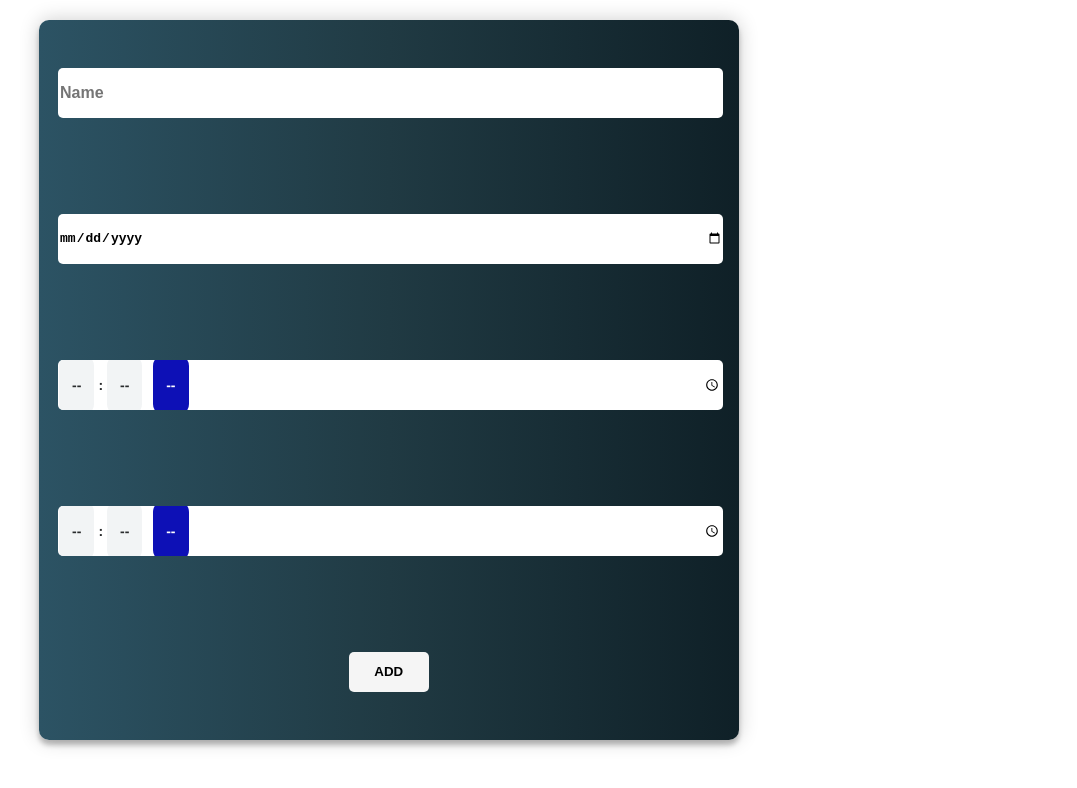
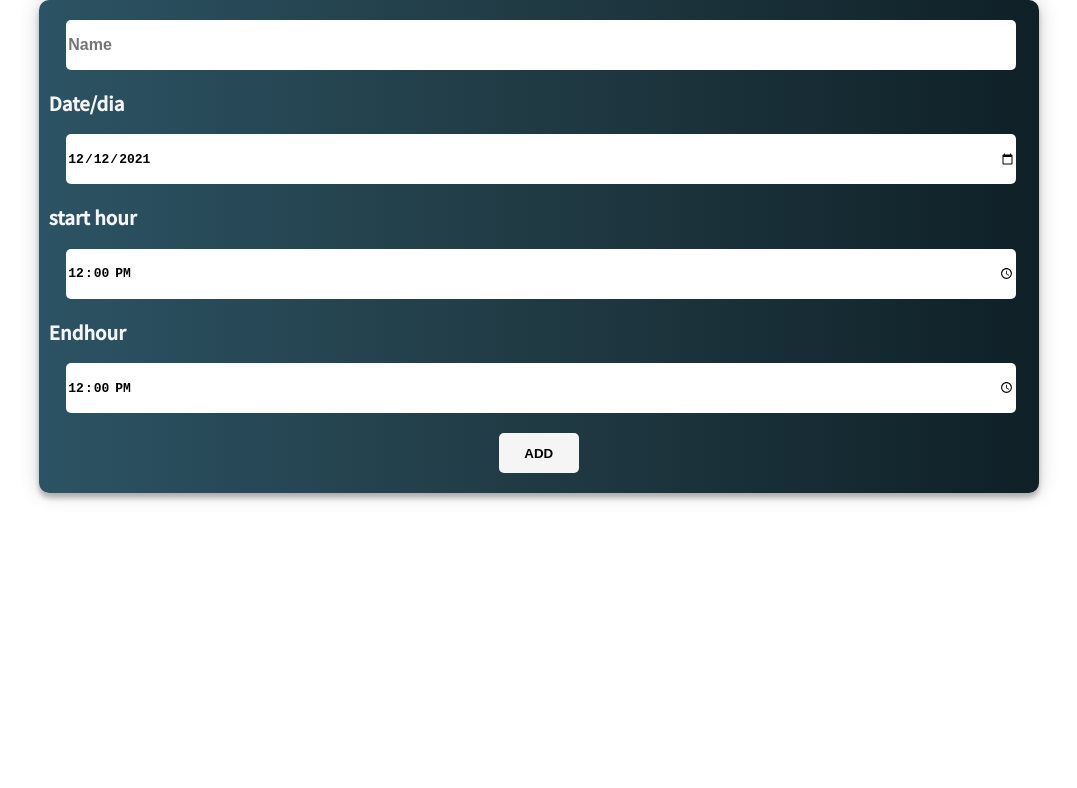
Before and after one commit to joseDelator/joni-hours-front-end, a React (Create React App) app: page / in a window 1280 px wide. Shown: the top 788 px of the page, without its empty margins (114-1191 px from the left). Built offline with nearby package versions, Linux system fonts and the light colour scheme.

Commit message:
styles for time

```diff
--- a/src/compss/Addinghours.js
+++ b/src/compss/Addinghours.js
@@ -4,9 +4,9 @@ export class Addinghours extends Component {
     state={
         time:"",
         name:"",
-        date:"",
-        start: "",
-        end: "",
+        date:"2021-12-12",
+        start: "12:00",
+        end: "12:00",
 
         output: [],
         show:false
@@ -21,10 +21,10 @@ export class Addinghours extends Component {
        e.preventDefault();
         try {
 
+         this.setState({show:false})
+          const response =  await fetch("https://jonis-google-sheet.herokuapp.com/addhours/"+this.state.name+'/'+this.state.date.toString()+"/"+this.state.start.toString()+"/"+this.state.end.toString())
 
-          const response = await fetch("https://jonis-google-sheet.herokuapp.com/addhours/"+this.state.name+'/'+this.state.date.toString()+"/"+this.state.start.toString()+"/"+this.state.end.toString())
-
-          const jsonData = await response.json();
+          const jsonData =  await response.json();
           this.setState({output: jsonData})
           this.setState({time:"", date:"",  start:"", end:"",name:"", show: true})
           console.log(jsonData)
@@ -35,11 +35,11 @@ export class Addinghours extends Component {
       };
 
     render(){
-       var output= this.state.output
+
        const conditional= ()=> {
-           //if(this.state.show){
-          return <h2>{output}</h2>
-         //  }
+           if(this.state.show){
+          return <h2>Time has Been Added</h2>
+         }
        }
 
 
@@ -60,6 +60,7 @@ export class Addinghours extends Component {
                 onChange={this.onChange1}
                 required
                />
+               <h3>Date/dia</h3>
                 <input type="date"
                 placeholder="hours"
                 name="date"
@@ -68,14 +69,14 @@ export class Addinghours extends Component {
                 required
                />
 
-
+                <h3>start hour</h3>
                    <input type="time"
                     value={this.state.start}
                     onChange={this.onChange1}
                     name="start"
                     placeholder="Start"
                     required/>
-
+                  <h3>Endhour</h3>
                   <input type="time"
                     value={this.state.end}
                     onChange={this.onChange1}
--- a/src/compss/css/addinghours.css
+++ b/src/compss/css/addinghours.css
@@ -7,20 +7,14 @@
     min-height: 360px;
     width: 98%;
     border-radius: 10px;
-    max-width: 700px;
+
     box-shadow: 0 0 20px 0 rgba(0, 0, 0, 0.2), 0 5px 5px 0 rgba(0, 0, 0, 0.24);
-    height: 90vh;
+
+    justify-content: center;
     font-family: 'Noto Sans TC', sans-serif;
 
   }
-  form{
-      height: 100%;
-      width: 100%;
-      justify-content: space-around;
-      display: flex;
-      flex-direction: column;
-      align-items: center;
-  }
+
 input{
 
     left: 50%;
@@ -33,11 +27,15 @@ input{
     box-sizing: border-box;
     font-weight: bolder;
   }
+
   input:focus{
     outline: none !important;
 
 
-    color: green;
+
+  }
+  input:nth-child(1){
+    margin-top: 20px;
   }
   button{
 
@@ -49,63 +47,13 @@ input{
     border-radius: 5px;
     bottom: 0;
     font-weight: bolder;
+    margin: 20px;
   }
-  input[type=time] {
-    border: none;
-    color: #2a2c2d;
-    font-size: 14px;
-    font-family: helvetica;
-    width: 95%;
+  h3{
+    color: whitesmoke;
+    display: flex;
+   margin-left: 10px;
   }
-
-  /* Wrapper around the hour, minute, second, and am/pm fields as well as
-  the up and down buttons and the 'X' button */
-  input[type=time]::-webkit-datetime-edit-fields-wrapper {
-    display: flex;
-  }
-
-  /* The space between the fields - between hour and minute, the minute and
-  second, second and am/pm */
-  input[type=time]::-webkit-datetime-edit-text {
-    padding: 19px 4px;
-  }
-
-  /* The naming convention for the hour, minute, second, and am/pm field is
-  `-webkit-datetime-edit-{field}-field` */
-
-  /* Hour */
-  input[type=time]::-webkit-datetime-edit-hour-field {
-    background-color: #f2f4f5;
-    border-radius: 15%;
-    padding: 19px 13px;
-  }
-
-  /* Minute */
-  input[type=time]::-webkit-datetime-edit-minute-field {
-    background-color: #f2f4f5;
-    border-radius: 15%;
-    padding: 19px 13px;
-  }
-
-  /* AM/PM */
-  input[type=time]::-webkit-datetime-edit-ampm-field {
-    background-color: #0d10b6;
-    border-radius: 15%;
-    color: #fff;
-    padding: 19px 13px;
-
-  }
-
-  /* 'X' button for resetting/clearing time */
-  input[type=time]::-webkit-clear-button {
-    display: none;
-  }
-
-  /* Up/Down arrows for incrementing/decrementing the value */
-  input[type=time]::-webkit-inner-spin-button {
-    display: none;
-  }
-
   @media(min-width: 1000px){
     .container{
       width: 1000px;
```
Also changed, not shown: 1 other file (tests, documents, lock files or other folders).
